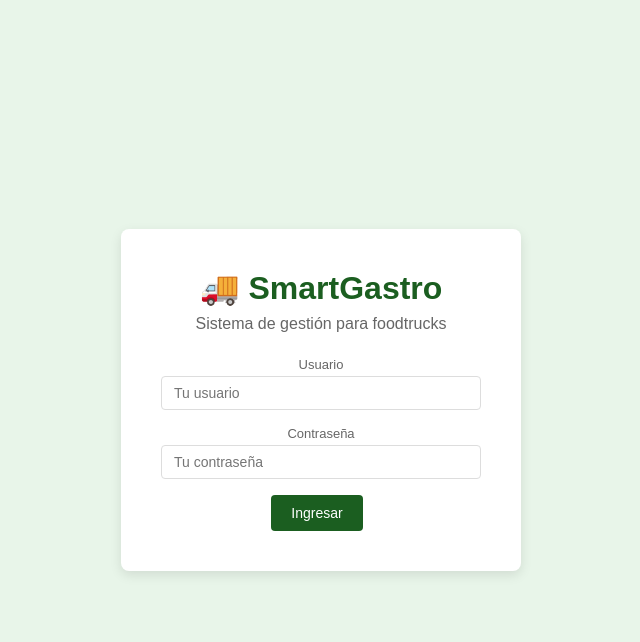
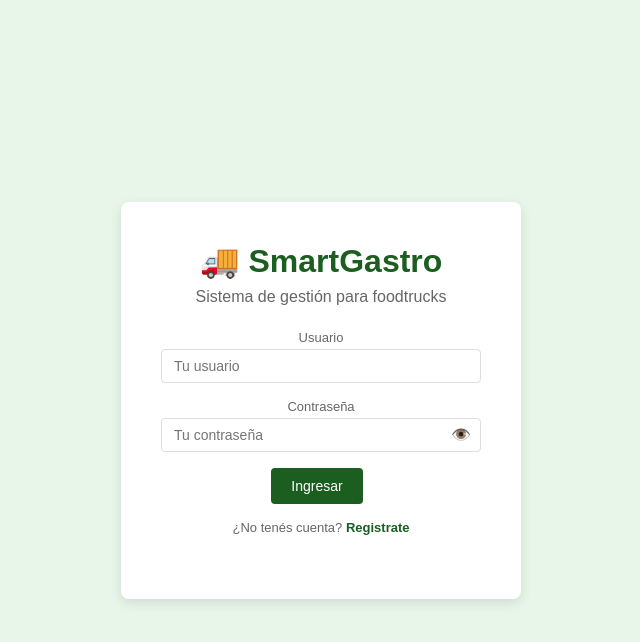
Before and after one commit to git-nora/smartgastro, a Flask app: page /login in a window 1280 px wide. Shown: the top 642 px of the page, without its empty margins (319-959 px from the left). Run offline with Flask 3, Linux system fonts and the light colour scheme.

Commit message:
feat: alta de producto asíncrona con fetch y pantalla de registro

```diff
--- a/app.py
+++ b/app.py
@@ -4,7 +4,7 @@ Segunda Entrega - AyMS 2026
 Lassalle Nora - Hernández Andrés
 """
 
-from flask import Flask
+from flask import Flask, render_template, redirect, url_for, request, session
 from extensions import db, bcrypt
 from dotenv import load_dotenv
 import os
@@ -28,17 +28,15 @@ with app.app_context():
     from routes import routes_bp
     app.register_blueprint(routes_bp)
 
-    from flask import render_template, redirect, url_for, request, session, flash
 
 @app.route("/")
 def index():
     return redirect(url_for("login"))
 
+
 @app.route("/login", methods=["GET", "POST"])
 def login():
     if request.method == "POST":
-        from extensions import bcrypt
-        from models import Usuario
         usuario = Usuario.query.filter_by(username=request.form["username"]).first()
         if usuario and bcrypt.check_password_hash(usuario.password_hash, request.form["password"]):
             import jwt
@@ -51,14 +49,37 @@ def login():
             session["token"] = token
             session["username"] = usuario.username
             return redirect(url_for("dashboard"))
-        return render_template("login.html", error="Usuario o contraseña incorrectos")
-    return render_template("login.html")
+        return render_template("login.html", modo="login", error="Usuario o contraseña incorrectos")
+    return render_template("login.html", modo="login")
+
+
+@app.route("/registro", methods=["GET", "POST"])
+def registro():
+    if request.method == "POST":
+        if Usuario.query.filter_by(username=request.form["username"]).first():
+            return render_template("login.html", modo="registro", error="El usuario ya existe")
+        if Usuario.query.filter_by(email=request.form["email"]).first():
+            return render_template("login.html", modo="registro", error="El email ya está registrado")
+        try:
+            password_hash = bcrypt.generate_password_hash(request.form["password"]).decode("utf-8")
+            nuevo = Usuario(
+                username=request.form["username"],
+                email=request.form["email"],
+                password_hash=password_hash
+            )
+            db.session.add(nuevo)
+            db.session.commit()
+            return render_template("login.html", modo="login", error=None)
+        except Exception:
+            db.session.rollback()
+            return render_template("login.html", modo="registro", error="Error al registrar")
+    return render_template("login.html", modo="registro")
+
 
 @app.route("/dashboard")
 def dashboard():
     if "token" not in session:
         return redirect(url_for("login"))
-    from models import Producto, Venta, Proveedor
     from clima import obtener_clima
     from datetime import date
     clima = obtener_clima("Buenos Aires")
@@ -78,34 +99,36 @@ def dashboard():
         productos_stock_bajo=productos_stock_bajo
     )
 
+
 @app.route("/productos")
 def vista_productos():
     if "token" not in session:
         return redirect(url_for("login"))
-    from models import Producto
     productos = Producto.query.all()
     return render_template("productos.html", productos=productos)
+
 
 @app.route("/proveedores")
 def vista_proveedores():
     if "token" not in session:
         return redirect(url_for("login"))
-    from models import Proveedor
     proveedores = Proveedor.query.all()
     return render_template("proveedores.html", proveedores=proveedores)
+
 
 @app.route("/locaciones")
 def vista_locaciones():
     if "token" not in session:
         return redirect(url_for("login"))
-    from models import Locacion
     locaciones = Locacion.query.all()
     return render_template("locaciones.html", locaciones=locaciones)
+
 
 @app.route("/logout")
 def logout():
     session.clear()
     return redirect(url_for("login"))
+
 
 if __name__ == "__main__":
     print("=" * 50)
--- a/static/css/estilos.css
+++ b/static/css/estilos.css
@@ -202,3 +202,35 @@ body {
 
 .login-container h1 { color: #1B5E20; margin-bottom: 8px; }
 .login-container p { color: #666; margin-bottom: 24px; }
+
+/* INPUT CONTRASEÑA */
+.input-password {
+    position: relative;
+    display: flex;
+    align-items: center;
+}
+
+.input-password input {
+    width: 100%;
+    padding-right: 40px;
+}
+
+.ojito {
+    position: absolute;
+    right: 10px;
+    cursor: pointer;
+    font-size: 16px;
+}
+
+/* LINK CAMBIO LOGIN/REGISTRO */
+.link-cambio {
+    margin-top: 16px;
+    font-size: 13px;
+    color: #666;
+}
+
+.link-cambio a {
+    color: #1B5E20;
+    text-decoration: none;
+    font-weight: bold;
+}
--- a/templates/login.html
+++ b/templates/login.html
@@ -15,6 +15,28 @@
             <div class="alerta alerta-error">{{ error }}</div>
         {% endif %}
 
+        {% if modo == 'registro' %}
+            <form method="POST" action="/registro">
+                <div class="form-group">
+                    <label>Usuario</label>
+                    <input type="text" name="username" placeholder="Elegí un usuario" required>
+                </div>
+                <div class="form-group">
+                    <label>Email</label>
+                    <input type="email" name="email" placeholder="Tu email" required>
+                </div>
+                <div class="form-group">
+                    <label>Contraseña</label>
+                    <div class="input-password">
+                        <input type="password" name="password" id="password-registro" placeholder="Elegí una contraseña" required>
+                        <span class="ojito" onclick="togglePassword('password-registro')">👁️</span>
+                    </div>
+                </div>
+                <button type="submit" class="btn btn-primary">Registrarse</button>
+            </form>
+            <p class="link-cambio">¿Ya tenés cuenta? <a href="/login">Iniciá sesión</a></p>
+
+        {% else %}
             <form method="POST" action="/login">
                 <div class="form-group">
                     <label>Usuario</label>
@@ -22,10 +44,22 @@
                 </div>
                 <div class="form-group">
                     <label>Contraseña</label>
-                <input type="password" name="password" placeholder="Tu contraseña" required>
+                    <div class="input-password">
+                        <input type="password" name="password" id="password-login" placeholder="Tu contraseña" required>
+                        <span class="ojito" onclick="togglePassword('password-login')">👁️</span>
+                    </div>
                 </div>
                 <button type="submit" class="btn btn-primary">Ingresar</button>
             </form>
+            <p class="link-cambio">¿No tenés cuenta? <a href="/registro">Registrate</a></p>
+        {% endif %}
     </div>
+
+    <script>
+        function togglePassword(id) {
+            const input = document.getElementById(id);
+            input.type = input.type === "password" ? "text" : "password";
+        }
+    </script>
 </body>
 </html>
```
Also changed, not shown: static/js/productos.js (added, +87 -0 lines). Lines whose indentation alone changed are shown as unchanged.
